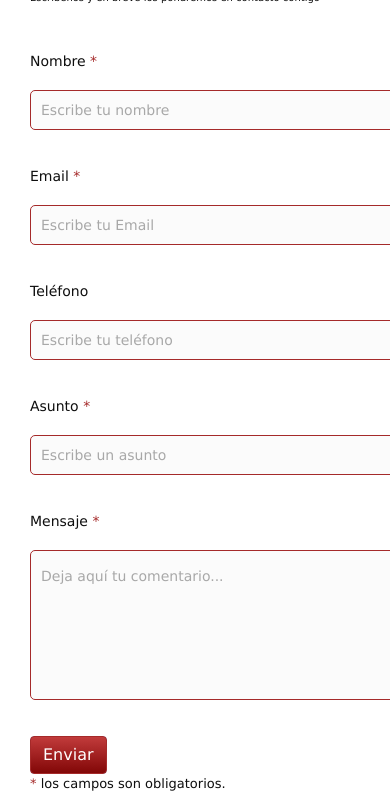
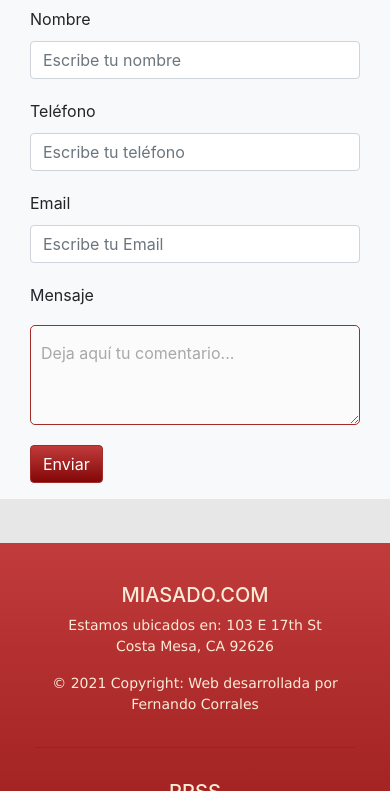
Before and after one commit to fernandofc21/miAsado.com, a website: page pages/contacto.html in a window 390 px wide. Shown: the part 261-1052 px from the top of the page. Drawn offline with nearby package versions, Linux system fonts and the light colour scheme.

Commit message:
Formulario de contacto modificado responsive

```diff
--- a/pages/contacto.html
+++ b/pages/contacto.html
@@ -44,64 +44,35 @@
     </nav>
 
     <hr>
+    <div class="container bg-light">
+        <div class="row justify-content-center align-items-center">
+            <h1 class="tituloFormulario">Formulario de Contacto</h1>
 
-    <div class="contacto">
-        <div class="formularioContacto">
-
-            <div class="formulario">
-                <h1 class="tituloFormulario">Formulario de contacto</h1>
-                <p class="subtituloFormulario">Escríbenos y en breve los pondremos en contacto contigo</p>
-
-                        <form action="" method="post">
-                                    <p>
-                                        <label for="nombre" class="colocar_nombre">Nombre
-                                            <span class="obligatorio">*</span>
-                                        </label>
-                                            <input type="text" name="introducir_nombre" id="nombre" required="obligatorio" placeholder="Escribe tu nombre">
-                                    </p>
-
-                                    <p>
-                                        <label for="email" class="colocar_email">Email
-                                            <span class="obligatorio">*</span>
-                                        </label>
-                                            <input type="email" name="introducir_email" id="email" required="obligatorio" placeholder="Escribe tu Email">
-                                    </p>
-
-                                    <p>
-                                        <label for="telefone" class="colocar_telefono">Teléfono
-                                        </label>
-                                            <input type="tel" name="introducir_telefono" id="telefono" placeholder="Escribe tu teléfono">
-                                    </p>
-
-                                    <p>
-                                        <label for="asunto" class="colocar_asunto">Asunto
-                                            <span class="obligatorio">*</span>
-                                        </label>
-                                            <input type="text" name="introducir_asunto" id="assunto" required="obligatorio" placeholder="Escribe un asunto">
-                                    </p>
-
-                                    <p>
-                                        <label for="mensaje" class="colocar_mensaje">Mensaje
-                                            <span class="obligatorio">*</span>
-                                        </label>
-                                             <textarea name="introducir_mensaje" class="texto_mensaje" id="mensaje" required="obligatorio" placeholder="Deja aquí tu comentario..."></textarea>
-                                       </p>
-
-                                    <!-- <button type="submit" name="enviar_formulario" id="enviar"><p>Enviar</p></button> -->
-                                    <a href="#" class="btn btn-primary degradado">Enviar</a>
-
-                                    <p class="aviso">
-                                        <span class="obligatorio"> * </span>los campos son obligatorios.
-                                    </p>
-
-                        </form>
+        </div>
+        <div class="row justify-content-center align-items-center">
+            <div class="col-12 col-md-6 col-lg-6">
+                <form>
+                    <div class="">
+                        <label for="nombre" class="form-label">Nombre</label>
+                        <input type="text" class="form-control" id="nombre" aria-describedby="nombre" placeholder="Escribe tu nombre">
+                    </div>
+                    <div class="">
+                        <label for="telefono" class="form-label">Teléfono</label>
+                        <input type="text" class="form-control" id="exampleInputEmail1" aria-describedby="telefono" placeholder="Escribe tu teléfono">
+                    </div>
+                    <div class="">
+                    <label for="exampleInputEmail1" class="form-label">Email</label>
+                    <input type="email" class="form-control" id="exampleInputEmail1" aria-describedby="emailHelp" placeholder="Escribe tu Email">
+                    </div>
+                    <div class="">
+                    <label for="texto" class="form-label">Mensaje</label>
+                    <textarea name="introducir_mensaje" class="texto_mensaje" id="mensaje" required="obligatorio" placeholder="Deja aquí tu comentario..."></textarea>
+                    </div>
+                    <button type="submit" class="btn btn-primary degradado">Enviar</button>
+                </form>
             </div>
         </div>
-
-
     </div>
-
-
 
 
 
--- a/scss/_formulario.scss
+++ b/scss/_formulario.scss
@@ -16,8 +16,6 @@
 
 .estiloInputTextArea{
 	background-color: #fbfbfb;
-	width: 408px;
-	height: 40px;
 	border-radius: 5px;
 	border-style: solid;
 	border-width: 1px;
@@ -36,8 +34,8 @@ input{
 
 textarea{
 	@extend .estiloInputTextArea;
-	width: 405px;
-	height: 150px;
+	width: 100%;
+	height: 100px;
   	padding-top: 15px;
 }
 
@@ -66,7 +64,6 @@ span{
 
 .tituloFormulario{
 	font-size: 39px;
-	text-align: letf;
 	padding-bottom: 20px;
 	color: map-get($paletaColores, vinotinto);
   	margin: 10px;
--- /dev/null
+++ b/scss/_wrapperMobile.scss
@@ -0,0 +1,3 @@
+.wrapperMobile{
+    overflow-x: hidden;
+  }
--- a/scss/main.scss
+++ b/scss/main.scss
@@ -8,3 +8,4 @@
 @import "elementosBootstrap";
 @import "footer";
 @import "formulario";
+@import "wrapperMobile";
```
Also changed, not shown: css/styless.css.
